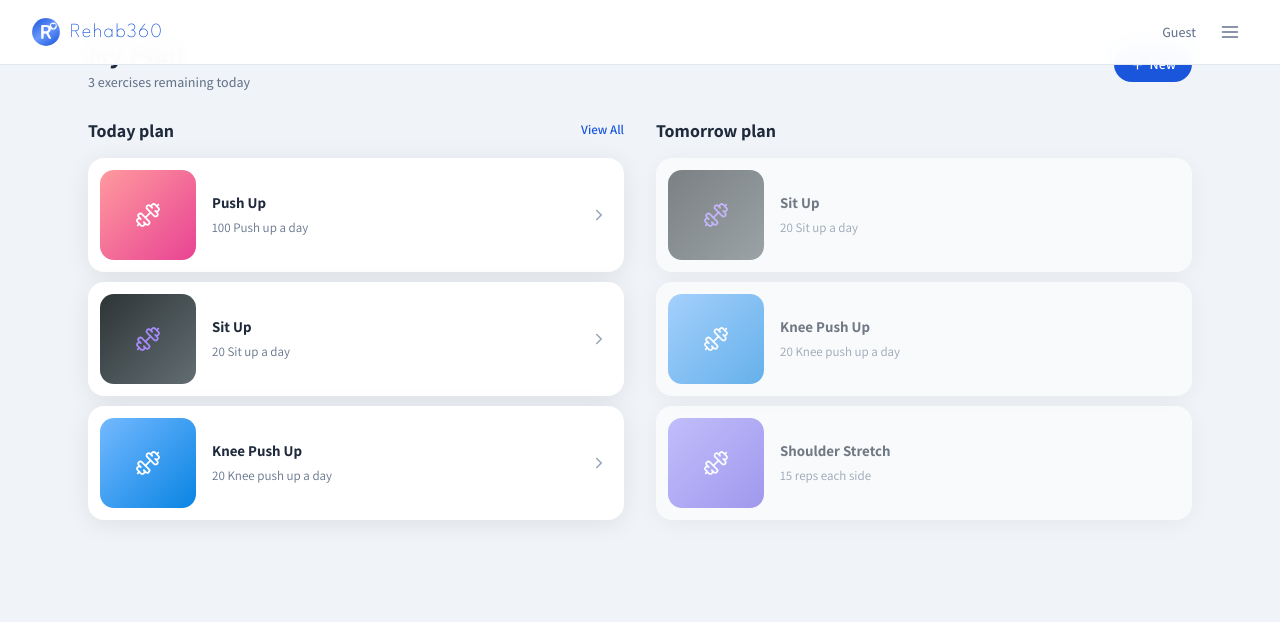
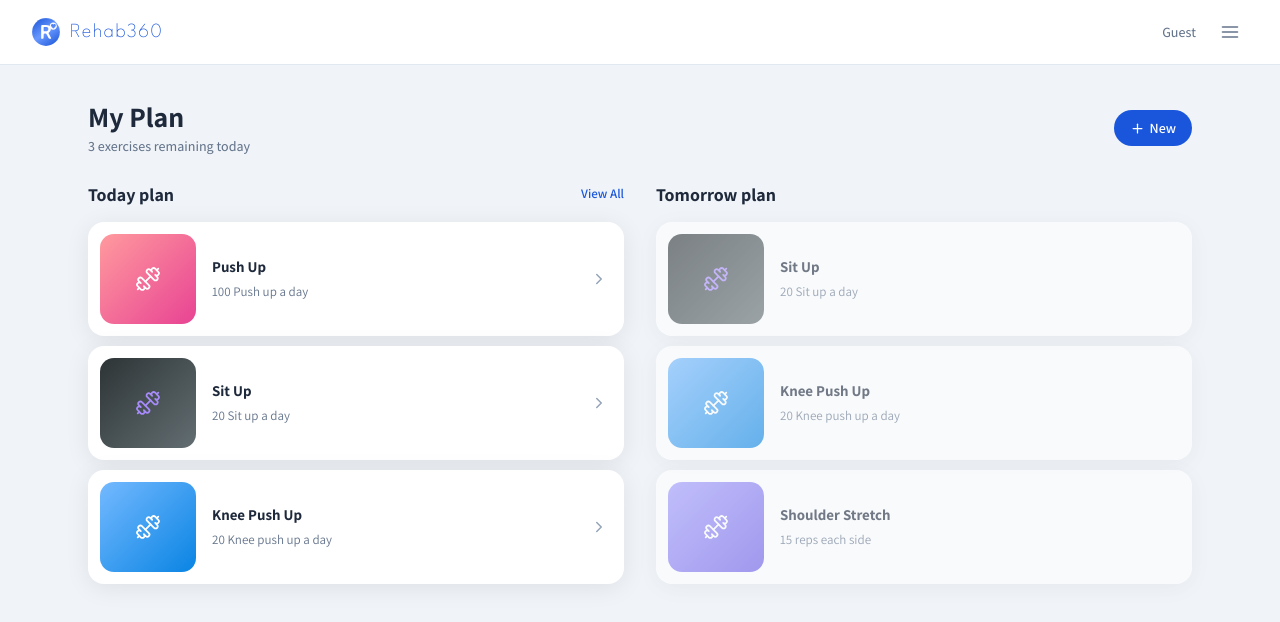
Before and after one commit to shanimic/Rehab360, a React (Vite) app in the folder client/: page /patient/my-plan in a window 1280 px wide. Shown: the top 622 px of the page. Built offline with nearby package versions, Linux system fonts and the light colour scheme.

Commit message:
fix: add padding to MyPlan page for improved layout (#63)

```diff
--- a/client/src/pages/patient/MyPlan.tsx
+++ b/client/src/pages/patient/MyPlan.tsx
@@ -188,7 +188,7 @@ export default function MyPlan() {
   }
 
   return (
-    <div className="mp-page">
+    <div className="mp-page pt-16">
 
       <PatientTopNav patientName={user?.first_name} />
 
```
